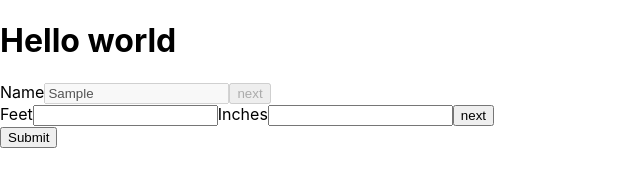
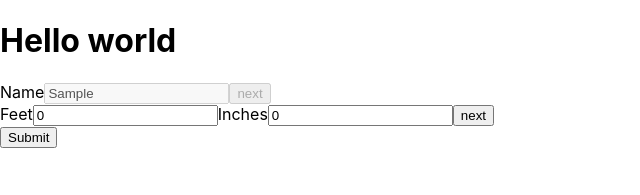
Before and after one commit to romanprotoliuk/BMI-Calculator, a React (Create React App) app: page / in a window 1280 px wide. Both pictures are taken after typing "Sample" into the empty fields and a click on the button "next". Shown: the top 195 px of the page, without its empty margins (0-640 px from the left). Built offline with nearby package versions, Linux system fonts and the light colour scheme.

Commit message:
Get height, and determine bmi, bugs fixed

```diff
--- a/src/App.jsx
+++ b/src/App.jsx
@@ -1,94 +1,34 @@
 import './App.css';
 import { useState } from 'react';
-
-const NameField = ({ userDetails, handleChange, handleShowHeight }) => {
-	return (
-			<>
-				<label id='label-name' htmlFor="name">Name</label>
-				<input
-					id='name-field'
-					required
-					type="text"
-					autoComplete='off'
-					value={userDetails.name}
-					name="name"
-					onChange={handleChange}
-			/>
-				<button id='name-field-btn' onClick={handleShowHeight}>next</button>
-			</>
-	)
-}
-
-const HeightField = ({ userDetails, handleChange, handleShowWeight  }) => {
-	return (
-		<>
-				<label id='label-feet' htmlFor="feet">Feet</label>
-				<input
-					id='height-field'
-					required
-					type="text"
-					autoComplete='off'
-					value={userDetails.feet}
-					name="feet"
-					onChange={handleChange}
-				/>
-
-				<label id='label-inches' htmlFor="inches">Inches</label>
-			<input
-					id='height-inches-field'
-					required
-					type="text"
-					autoComplete='off'
-					value={userDetails.inches}
-					name="inches"
-					onChange={handleChange}
-			/>
-			<button id='height-field-btn' onClick={handleShowWeight}>next</button>
-		</>
-	)
-}
-
-const WeightField = ({ userDetails, handleChange }) => {
-	return (
-		<>
-				<label id='label-weight' htmlFor="name">Weight</label>
-			<input
-					id='weight-field'
-					required
-					type="text"
-					autoComplete='off'
-					value={userDetails.weight}
-					name="weight"
-					onChange={handleChange}
-			/>
-		</>
-	)
-}
+import NameField from './components/form field components/nameField.component';
+import HeightField from './components/form field components/heightField.component';
+import WeightField from './components/form field components/weightField.component';
 
 const App = () => {
 	const [userDetails, setUserDetails] = useState({
 		name: '',
-		feet: '',
-		inches: '',
+		feet: 0,
+		inches: 0,
 		height: '',
-		weight: '',
+		weight: 0,
 		bmi: ''
 	})
+
+	const [bmi, setBmi] = useState(0)
+
 	const [userPrompt, setUserPrompt] = useState('')
 	const [show, setShow] = useState(false)
 
 	const [showHeight, setShowHeight] = useState(false)
 	const [showWeight, setShowWeight] = useState(false)
-	// const [userAllInfo, setUserAllInfo] = useState('')
 
-	const { name, feet, inches, height, weight, bmi } = userDetails
+	const { name, feet, inches, height, weight } = userDetails
 
 	const handleChange = (e) => {
 		setUserDetails({
 			...userDetails,
 			[e.target.name]: e.target.value,
 		})
-		determineBMImessage(bmi)
 	}
 
 	const handleShowHeight = () => {
@@ -119,32 +59,27 @@ const App = () => {
 		if (inches === null) {
 			totalInches = getInches
 		} else {
-			totalInches = getInches + inches
+			totalInches = parseInt(getInches) + parseInt(inches)
 		}
-
 		const answer = totalInches * getMformulaValue
 
 		return Math.round(100 * answer) / 100
 	}
 
-
-
 	const getBMI = (userWeight, feet, inches) => {
 		const userWeightInkg = getKg(userWeight)
 		const userHeightInM = getM(feet, inches)
 		const bmi = Math.round(100 * (userWeightInkg / Math.pow(userHeightInM, 2))) / 100
-		setUserDetails({
-			...userDetails,
-			bmi: bmi
-		})
+		setBmi(bmi)
+		determineBMImessage(bmi)
 	}
 
 	const determineBMImessage = (bmi) => {
 		if (bmi <= 18.5) {
 			setUserPrompt('underweight, please put on some muscles')
-		} else if (bmi >= 18.5 && bmi <= 24.9) {
+		} else if (bmi <= 24.9) {
 			setUserPrompt('at a normal weight')
-		} else if (bmi >= 25 && bmi <= 29.9) {
+		} else if (bmi <= 29.9) {
 			setUserPrompt('overweight! Start working out')
 		} else if (bmi >= 30) {
 			setUserPrompt('obese! You should consider changing your life style')
@@ -153,8 +88,8 @@ const App = () => {
 
 	const handleSubmit = (e) => {
 		e.preventDefault()
-		const bmiNumber = getBMI(Number(weight), Number(feet), Number(inches))
-		determineBMImessage(bmiNumber)
+		getBMI(weight, feet, inches)
+
 		setShow(true)
 		document.querySelector('#name-field').style.display = 'none';
 		document.querySelector('#name-field-btn').style.display = 'none';
@@ -183,12 +118,12 @@ const App = () => {
 	}
 
 
-	console.log(userPrompt, bmi)
+	// console.log(userPrompt, bmi)
 
 	return (
 		<div className="main-wrapper">
 			<h1>Hello world</h1>
-			<form onSubmit={handleSubmit}>
+			<form id="form-for-bmi" onSubmit={handleSubmit}>
 
 				<div>
 					<NameField userDetails={userDetails} handleChange={handleChange} handleShowHeight={handleShowHeight} />
--- /dev/null
+++ b/src/components/form field components/heightField.component.jsx
@@ -0,0 +1,30 @@
+const HeightField = ({ userDetails, handleChange, handleShowWeight  }) => {
+	return (
+		<>
+				<label id='label-feet' htmlFor="feet">Feet</label>
+				<input
+					id='height-field'
+					required
+					type="text"
+					autoComplete='off'
+					value={userDetails.feet}
+					name="feet"
+					onChange={handleChange}
+				/>
+
+				<label id='label-inches' htmlFor="inches">Inches</label>
+			<input
+					id='height-inches-field'
+					required
+					type="text"
+					autoComplete='off'
+					value={userDetails.inches}
+					name="inches"
+					onChange={handleChange}
+			/>
+			<button id='height-field-btn' onClick={handleShowWeight}>next</button>
+		</>
+	)
+}
+
+export default HeightField
--- /dev/null
+++ b/src/components/form field components/nameField.component.jsx
@@ -0,0 +1,19 @@
+const NameField = ({ userDetails, handleChange, handleShowHeight }) => {
+	return (
+			<>
+				<label id='label-name' htmlFor="name">Name</label>
+				<input
+					id='name-field'
+					required
+					type="text"
+					autoComplete='off'
+					value={userDetails.name}
+					name="name"
+					onChange={handleChange}
+			/>
+				<button id='name-field-btn' onClick={handleShowHeight}>next</button>
+			</>
+	)
+}
+
+export default NameField
--- /dev/null
+++ b/src/components/form field components/weightField.component.jsx
@@ -0,0 +1,18 @@
+const WeightField = ({ userDetails, handleChange }) => {
+	return (
+		<>
+				<label id='label-weight' htmlFor="name">Weight</label>
+			<input
+					id='weight-field'
+					required
+					type="text"
+					autoComplete='off'
+					value={userDetails.weight}
+					name="weight"
+					onChange={handleChange}
+			/>
+		</>
+	)
+}
+
+export default WeightField
```
